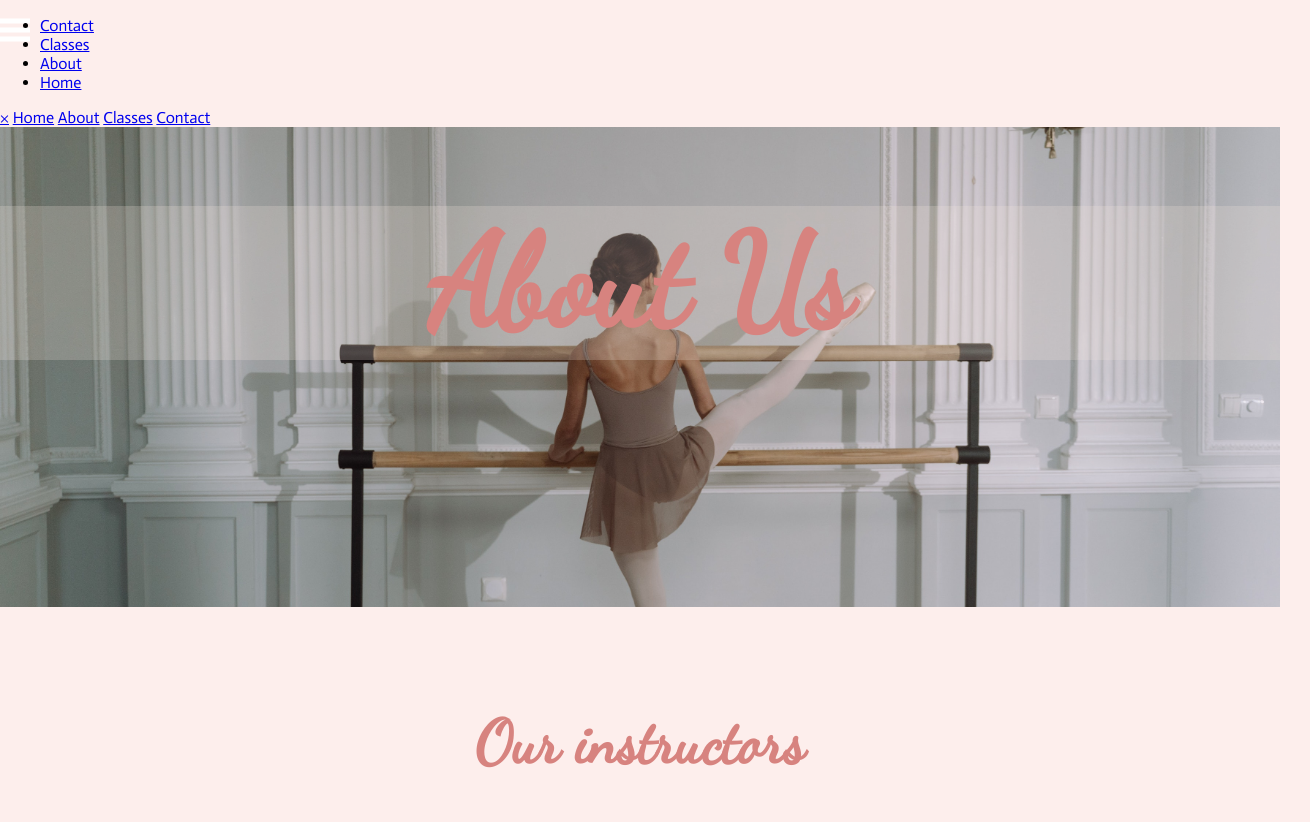
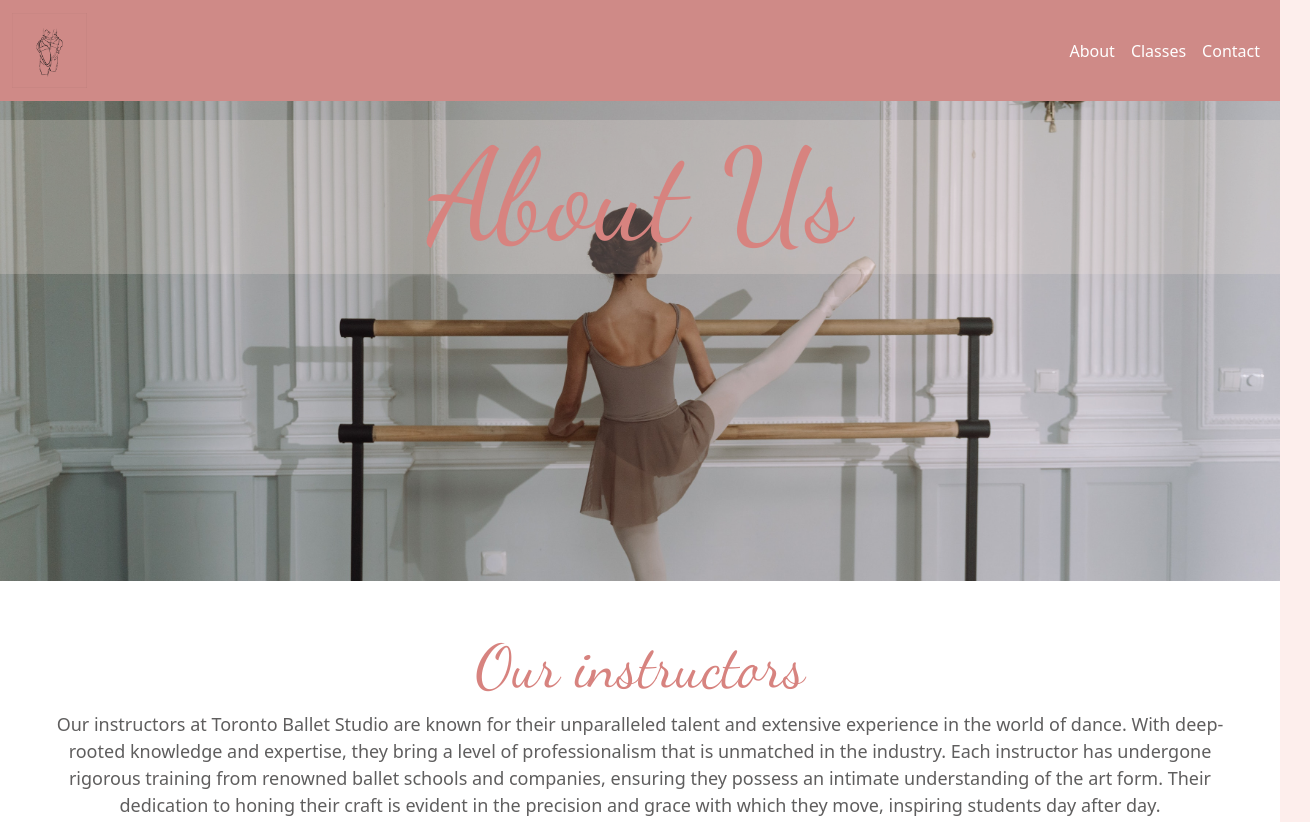
Before and after one commit to andreal-webdev/BalletStudio, a plain HTML site: page about.html in a window 1280 px wide. Shown: the top 822 px of the page, 1310 px wide, since content can reach past the window. Drawn offline with nearby package versions, Linux system fonts and the light colour scheme.

Commit message:
navbar updated

```diff
--- a/about.html
+++ b/about.html
@@ -7,40 +7,42 @@
         <meta http-equiv="X-UA-Compatible" content="IE=edge">
         <meta name="viewport" content="width=device-width, initial-scale=1.0">
         <link rel="stylesheet" href="css/style.css">
-        <link rel="stylesheet" href="css/lightbox.css">
         <link href="https://fonts.googleapis.com/css2?family=Dancing+Script&display=swap" rel="stylesheet">
         <link href="https://fonts.googleapis.com/css2?family=Actor&display=swap" rel="stylesheet">
         <link href="https://stackpath.bootstrapcdn.com/font-awesome/4.7.0/css/font-awesome.min.css" rel="stylesheet">
         <link rel="stylesheet" href="https://cdnjs.cloudflare.com/ajax/libs/font-awesome/4.7.0/css/font-awesome.min.css">
+        <link href="https://cdn.jsdelivr.net/npm/bootstrap@5.3.2/dist/css/bootstrap.min.css" rel="stylesheet" integrity="sha384-T3c6CoIi6uLrA9TneNEoa7RxnatzjcDSCmG1MXxSR1GAsXEV/Dwwykc2MPK8M2HN" crossorigin="anonymous">
+        <link href="https://cdn.jsdelivr.net/npm/lightbox2@2.11.3/dist/css/lightbox.min.css" rel="stylesheet">
     </head>
     <body>
 
-        <nav class="navbar">
-           <span class="open-slide" style="float:left">
-                <a href="#" onclick="openSideMenu()">
-                    <svg width="30" height="30">
-                        <path d="M0,5 30,5" stroke="#fff" stroke-width="5"/>
-                        <path d="M0,14 30,14" stroke="#fff" stroke-width="5"/>
-                        <path d="M0,23 30,23" stroke="#fff" stroke-width="5"/>
-                    </svg>
+
+        <nav class="navbar navbar-expand-lg" style="background-color: #cf8a87">
+            <div class="container-fluid">
+                <a class="navbar-brand" href="/">
+                    <img src="img/logo.png" height="75" alt="">
                 </a>
-            </span>
+                <button class="navbar-toggler" type="button" data-bs-toggle="collapse" data-bs-target="#navbarNav" aria-controls="navbarNav" aria-expanded="false" aria-label="Toggle navigation">
+                    <span class="navbar-toggler-icon"></span>
+                </button>
+                <div class="collapse navbar-collapse justify-content-end" id="navbarNav">
+                    <ul class="navbar-nav" >
+                    <li>
+                        <a class="nav-link" href="/about.html">About</a>
+                    </li>
+                    <li class="nav-item">
+                        <a class="nav-link" href="/classes.html">Classes </a>
+                    </li>
 
-            <ul class="navbar-nav" >
-                <li><a href="contact.html">Contact</a></li>
-                <li><a href="classes.html">Classes</a></li>
-                <li><a href="about.html">About</a></li>
-                <li><a href="index.html">Home</a></li>
-            </ul>
+                    <li>
+                        <a class="nav-link" href="/contact.html">Contact</a>
+                    </li>
+
+
+                    </ul>
+                </div>
+            </div>
         </nav>
-
-        <div id="side-menu" class="side-nav">
-            <a href="#" class="btn-close" onclick="closeSideMenu()">&times;</a>
-            <a href="index.html">Home</a>
-            <a href="about.html">About</a>
-            <a href="classes.html">Classes</a>
-            <a href="contact.html">Contact</a>
-        </div>
 
         <div id="about-header" class="about">
             <header class="about-header">
--- a/css/style.css
+++ b/css/style.css
@@ -38,6 +38,18 @@ button:active, button.contact-btn:active{
 
 h1, h3{
     font-family: 'Dancing Script';
+}
+
+
+
+.nav-link{
+    color: #fff;
+    position: relative;
+}
+
+
+.navbar-nav .nav-link {
+    color: rgb(255, 255, 255);
 }
 
 
```
Also changed, not shown: classes.html (indentation only).
